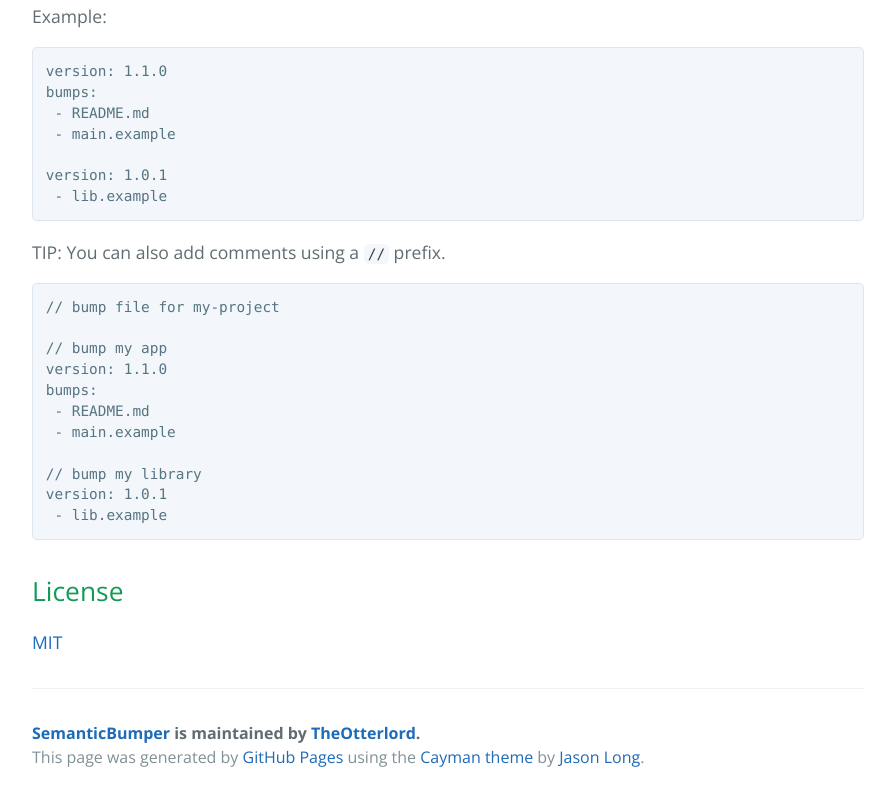
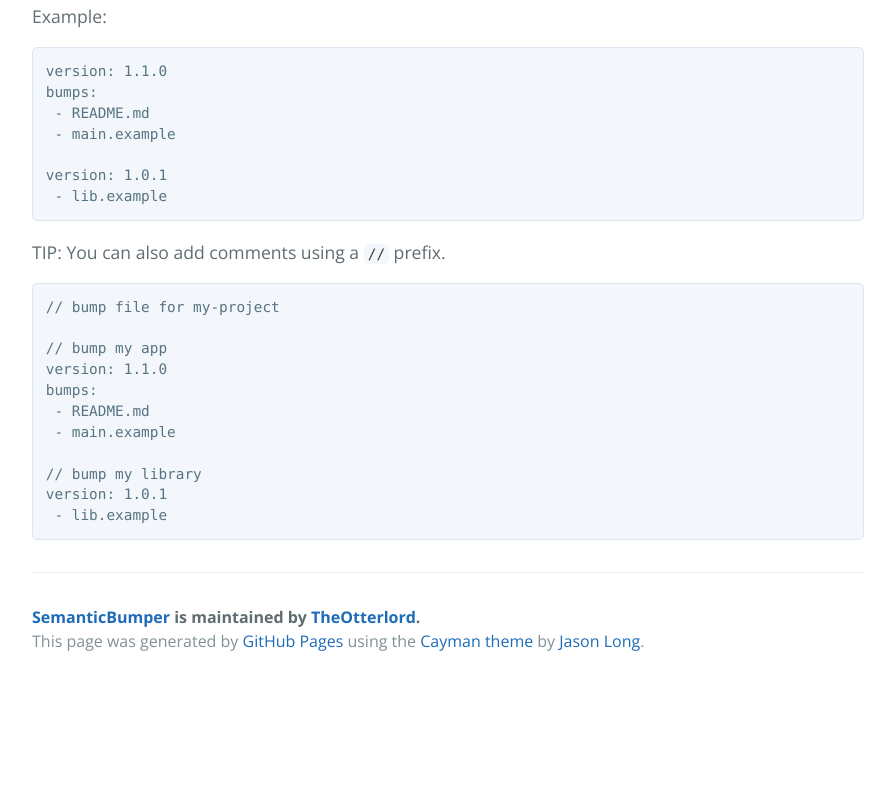
Before and after one commit to TheOtterlord/SemanticBumper, a plain HTML site: page index.html in a window 1280 px wide. Shown: the part 1841-2642 px from the top of the page, without its empty margins (192-1087 px from the left). After the commit the page ends 2526 px from the top, so only its background shows below. Drawn offline with nearby package versions, Linux system fonts and the light colour scheme.

```diff
--- a/index.html
+++ b/index.html
@@ -80,9 +80,6 @@ bumps:
 version: 1.0.1
  - lib.example
 </code></pre>
-<h2>
-<a id="license" class="anchor" href="#license" aria-hidden="true"><span aria-hidden="true" class="octicon octicon-link"></span></a>License</h2>
-<p><a href="https://choosealicense.com/licenses/mit/">MIT</a></p>
 
       <footer class="site-footer">
         <span class="site-footer-owner"><a href="https://github.com/TheOtterlord/SemanticBumper">SemanticBumper</a> is maintained by <a href="https://github.com/TheOtterlord">TheOtterlord</a>.</span>
```
Also changed, not shown: params.json (+1 -1 lines).
